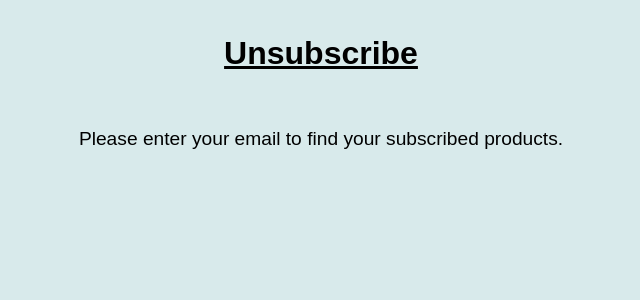
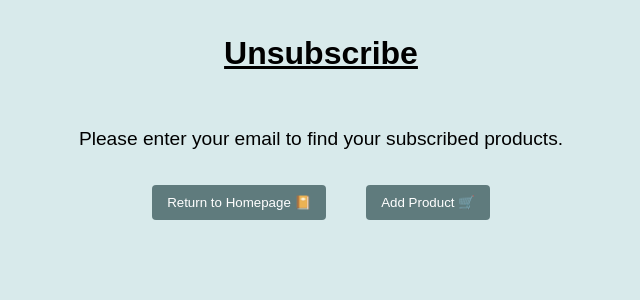
Before and after one commit to Zander-Snow-Sigma/personal_sale_tracker, a Flask app: page /unsubscribe in a window 1280 px wide. Shown: the top 300 px of the page, without its empty margins (319-959 px from the left). Run offline with Flask 3, Linux system fonts and the light colour scheme; some libraries are stand-ins or nearby versions.

Commit message:
added buttons

```diff
--- a/templates/unsubscribe/unsubscribe_website.html
+++ b/templates/unsubscribe/unsubscribe_website.html
@@ -38,12 +38,52 @@
             box-shadow: 0 2px 4px rgba(0, 0, 0, 0.1);
             background-color:  #91b1b3;
         }
+
+        button {
+            padding: 10px 15px;
+            border: none;
+            border-radius: 4px;
+            background-color: #5f7b7d;
+            color: white;
+            cursor: pointer;
+        }
+
+        button:hover {
+            background-color: #40959c;
+        }
+        .buttons-container {
+            display: flex;
+            justify-content: center;
+            gap: 40px;
+        }
     </style>
 </meta>
 </meta>
 <body>
     <h1>Unsubscribe</h1>
     <p>Please enter your email to find your subscribed products.</p>
+
+    <div class="buttons-container">
+        <div class="button" id="homepage_button">
+            <button
+            id="homepage"
+            class="btn btn-warning"
+            onclick='window.location.href = "./"'
+            >
+            Return to Homepage 📔
+            </button>
+        </div>
+
+        <div class="button" id="add_product">
+            <button
+            id="add_product_button"
+            class="btn btn-warning"
+            onclick='window.location.href = "./submit"'
+            >
+            Add Product 🛒
+            </button>
+        </div>
+    </div>
 </body>
 </head>
 </html>
```
